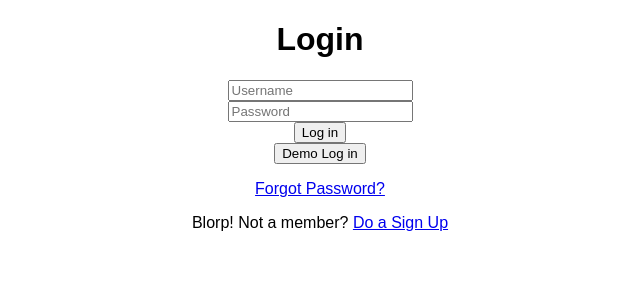
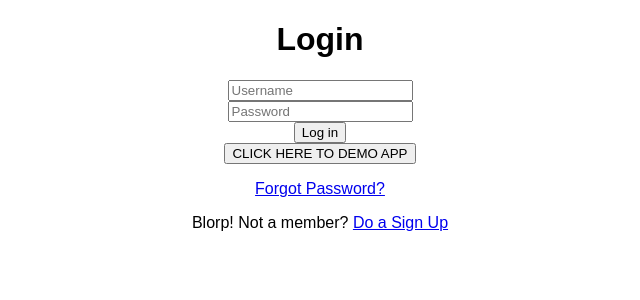
Before and after one commit to mthorry/doggos, a React (Create React App) app in the folder frontend/: page /login in a window 1280 px wide. Shown: the top 300 px of the page, without its empty margins (320-960 px from the left). Built offline with nearby package versions, Linux system fonts and the light colour scheme; no server answers.

Commit message:
demo login

```diff
--- a/frontend/src/components/login/LoginUser.js
+++ b/frontend/src/components/login/LoginUser.js
@@ -79,7 +79,7 @@ class LoginUser extends React.Component {
           <br />
           <button className="button" onClick={this.handleSubmit}> Log in </button>
           <br />
-          <button className="button" onClick={this.handleDemo}>Demo Log in</button>
+          <button className="button" onClick={this.handleDemo}>CLICK HERE TO DEMO APP</button>
           <br />
             {" "}
           <strong>{ message }</strong>
```
